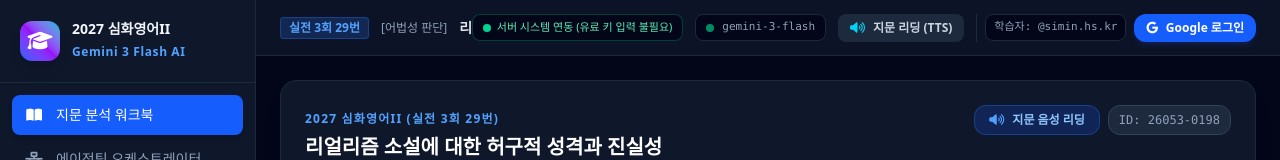
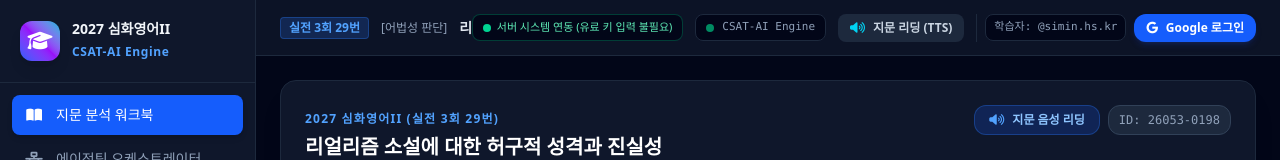
Before and after one commit to googyosoo/csat-agent-2, a React (Vite) app: page / in a window 1280 px wide. Shown: the top 160 px of the page. Built offline with nearby package versions, Linux system fonts and the light colour scheme; no server answers; a web font is replaced by a local one.

Commit message:
refactor: remove all Gemini brand names from user-facing UI

```diff
--- a/metadata.json
+++ b/metadata.json
@@ -1 +1 @@
-{"name":"csat-agent-1","description":"2027 심화영어II (실전모의고사 3회~5회 전 지문 탑재) Gemini 3 Flash AI 오케스트레이터, 소크라테스 튜터, 변형문항 생성기 플랫폼","requestFramePermissions":[],"majorCapabilities":["MAJOR_CAPABILITY_SERVER_SIDE_GEMINI_API"]}
+{"name":"csat-agent-1","description":"2027 심화영어II (실전모의고사 3회~5회 전 지문 탑재) 수능 AI 오케스트레이터, 소크라테스 튜터, 변형문항 생성기 플랫폼","requestFramePermissions":[],"majorCapabilities":["MAJOR_CAPABILITY_SERVER_SIDE_GEMINI_API"]}
--- a/src/components/AdminDashboardTab.tsx
+++ b/src/components/AdminDashboardTab.tsx
@@ -357,7 +357,7 @@ export const AdminDashboardTab: React.FC<AdminDashboardTabProps> = ({ authUser }
                 <div className="w-12 h-12 rounded-2xl bg-purple-500/20 text-purple-400 border border-purple-500/30 flex items-center justify-center text-xl font-bold mx-auto animate-bounce">
                   <i className="fa-solid fa-brain animate-spin"></i>
                 </div>
-                <h4 className="text-sm font-bold text-white">Gemini 3.6 Flash가 학습자 세특 & 피드백을 작성 중입니다...</h4>
+                <h4 className="text-sm font-bold text-white">수능 전문 AI가 학습자 세특 & 피드백을 작성 중입니다...</h4>
                 <p className="text-xs text-slate-400">
                   EBS 지문 학습 실적, 소크라테스 3단계 힌트 응용 및 변형문제 성취도를 종합 분석하는 중입니다.
                 </p>
--- a/src/components/GeneratorTab.tsx
+++ b/src/components/GeneratorTab.tsx
@@ -94,7 +94,7 @@ export const GeneratorTab: React.FC<GeneratorTabProps> = ({ selectedPassage, cus
           <div>
             <h3 className="text-lg font-bold text-white flex items-center space-x-2">
               <i className="fa-solid fa-wand-magic-sparkles text-amber-400"></i>
-              <span>Gemini 수능 변형문항 전문 생성기</span>
+              <span>수능 변형문항 전문 AI 생성기</span>
             </h3>
             <p className="text-xs text-slate-400 mt-0.5">
               [{selectedPassage.lesson || ''} {selectedPassage.itemNo || ''}] 지문의 논리적 특성에 맞춘 유형별 고품질 수능 문제 정밀 생성
@@ -158,7 +158,7 @@ export const GeneratorTab: React.FC<GeneratorTabProps> = ({ selectedPassage, cus
               <span>변형 문항 생성 중... ({elapsedSeconds}초 경과 / 최대 30초 소요)</span>
             </div>
             <p className="text-xs text-slate-400">
-              Gemini가 수능 출제 기준에 맞추어 빈칸 위치, 어법 오류 및 해설 논리를 검토하고 있습니다.
+              수능 출제 AI가 출제 기준에 맞추어 빈칸 위치, 어법 오류 및 해설 논리를 검토하고 있습니다.
             </p>
             <div className="w-full bg-slate-900 h-2 rounded-full overflow-hidden border border-slate-800">
               <div
--- a/src/components/Header.tsx
+++ b/src/components/Header.tsx
@@ -60,7 +60,7 @@ export const Header: React.FC<HeaderProps> = ({
 
         <div className="flex items-center bg-slate-950 px-2.5 py-1 rounded-lg border border-slate-800 space-x-2">
           <span className="w-2 h-2 rounded-full bg-emerald-500 animate-pulse"></span>
-          <span className="text-[11px] font-mono text-slate-400">gemini-3-flash</span>
+          <span className="text-[11px] font-mono text-slate-400">CSAT-AI Engine</span>
         </div>
 
         {isSpeaking ? (
--- a/src/components/IngestModal.tsx
+++ b/src/components/IngestModal.tsx
@@ -126,7 +126,7 @@ export const IngestModal: React.FC<IngestModalProps> = ({ onClose, onAddPassage,
             className="px-5 py-2 bg-blue-600 hover:bg-blue-500 text-white text-xs font-bold rounded-lg transition-all disabled:opacity-50 flex items-center space-x-2"
           >
             <i className={`fa-solid ${isIngesting ? 'fa-spinner fa-spin' : 'fa-brain'}`}></i>
-            <span>{isIngesting ? 'Gemini 자동 분석 중...' : 'Gemini로 자동 등록'}</span>
+            <span>{isIngesting ? 'AI 자동 분석 중...' : 'AI로 자동 등록'}</span>
           </button>
         </div>
       </div>
--- a/src/components/OrchestratorTab.tsx
+++ b/src/components/OrchestratorTab.tsx
@@ -191,7 +191,7 @@ export const OrchestratorTab: React.FC<OrchestratorTabProps> = ({ selectedPassag
             {agentLogs.length === 0 ? (
               <div className="h-full flex flex-col items-center justify-center text-slate-600">
                 <i className="fa-solid fa-robot text-4xl mb-2 text-slate-700"></i>
-                <p>Gemini 다중 에이전트 분석 준비 중...</p>
+                <p>수능 다중 에이전트 분석 준비 중...</p>
               </div>
             ) : (
               agentLogs.map((log, i) => (
@@ -263,7 +263,7 @@ export const OrchestratorTab: React.FC<OrchestratorTabProps> = ({ selectedPassag
               <h4 className="text-sm font-bold text-slate-300">
                 [{selectedPassage.lesson} {selectedPassage.itemNo}] 지문 분석 진행 중...
               </h4>
-              <p className="text-xs mt-1 text-slate-400">Gemini 다중 에이전트 리포트를 생성하고 있습니다.</p>
+              <p className="text-xs mt-1 text-slate-400">수능 전문 다중 에이전트 리포트를 생성하고 있습니다.</p>
             </div>
           )}
         </div>
--- a/src/components/Sidebar.tsx
+++ b/src/components/Sidebar.tsx
@@ -44,7 +44,7 @@ export const Sidebar: React.FC<SidebarProps> = ({
           </div>
           <div>
             <h1 className="font-bold text-slate-100 text-sm leading-tight">2027 심화영어II</h1>
-            <span className="text-xs text-blue-400 font-semibold tracking-wider">Gemini 3 Flash AI</span>
+            <span className="text-xs text-blue-400 font-semibold tracking-wider">CSAT-AI Engine</span>
           </div>
         </div>
 
```
